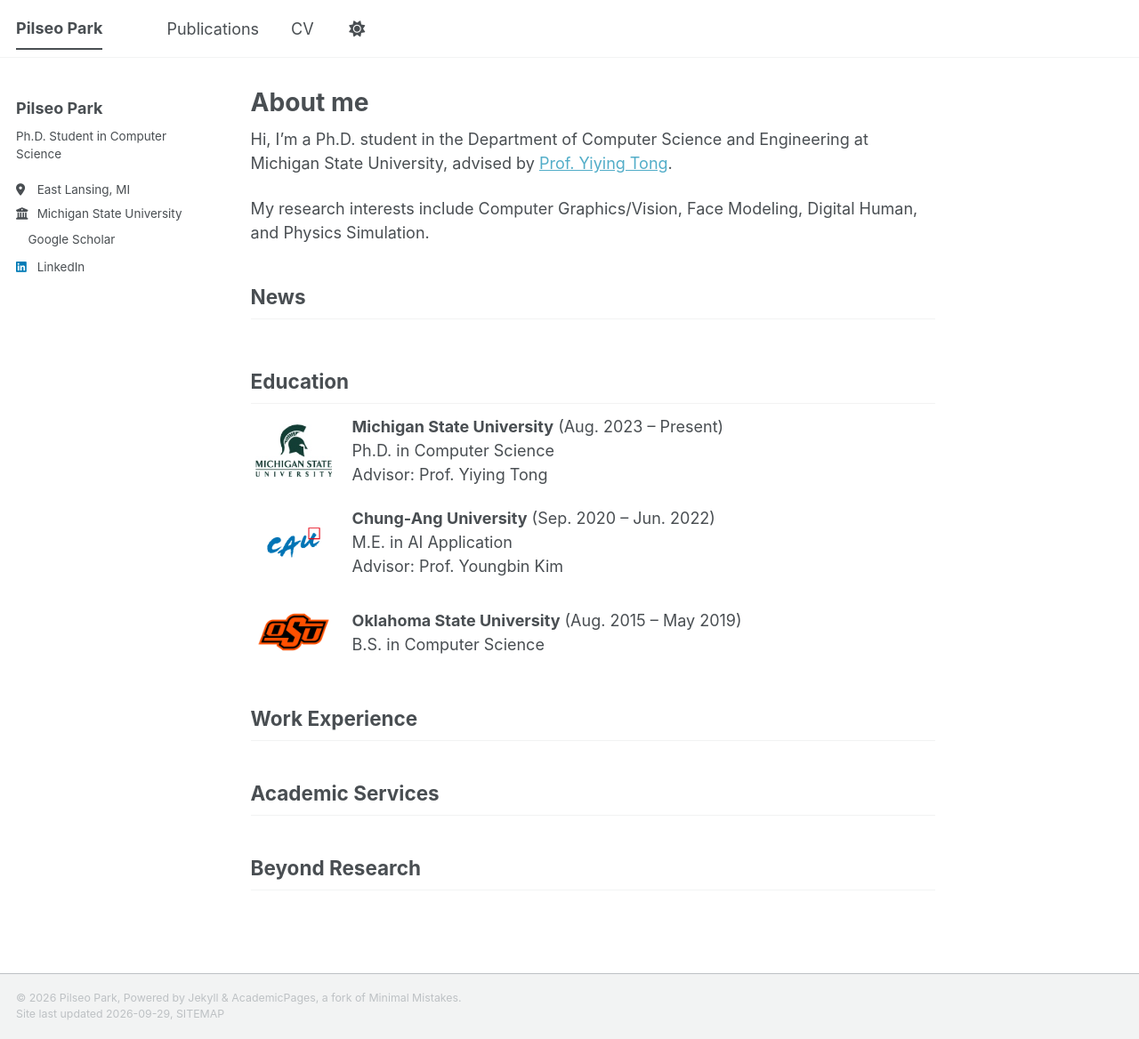
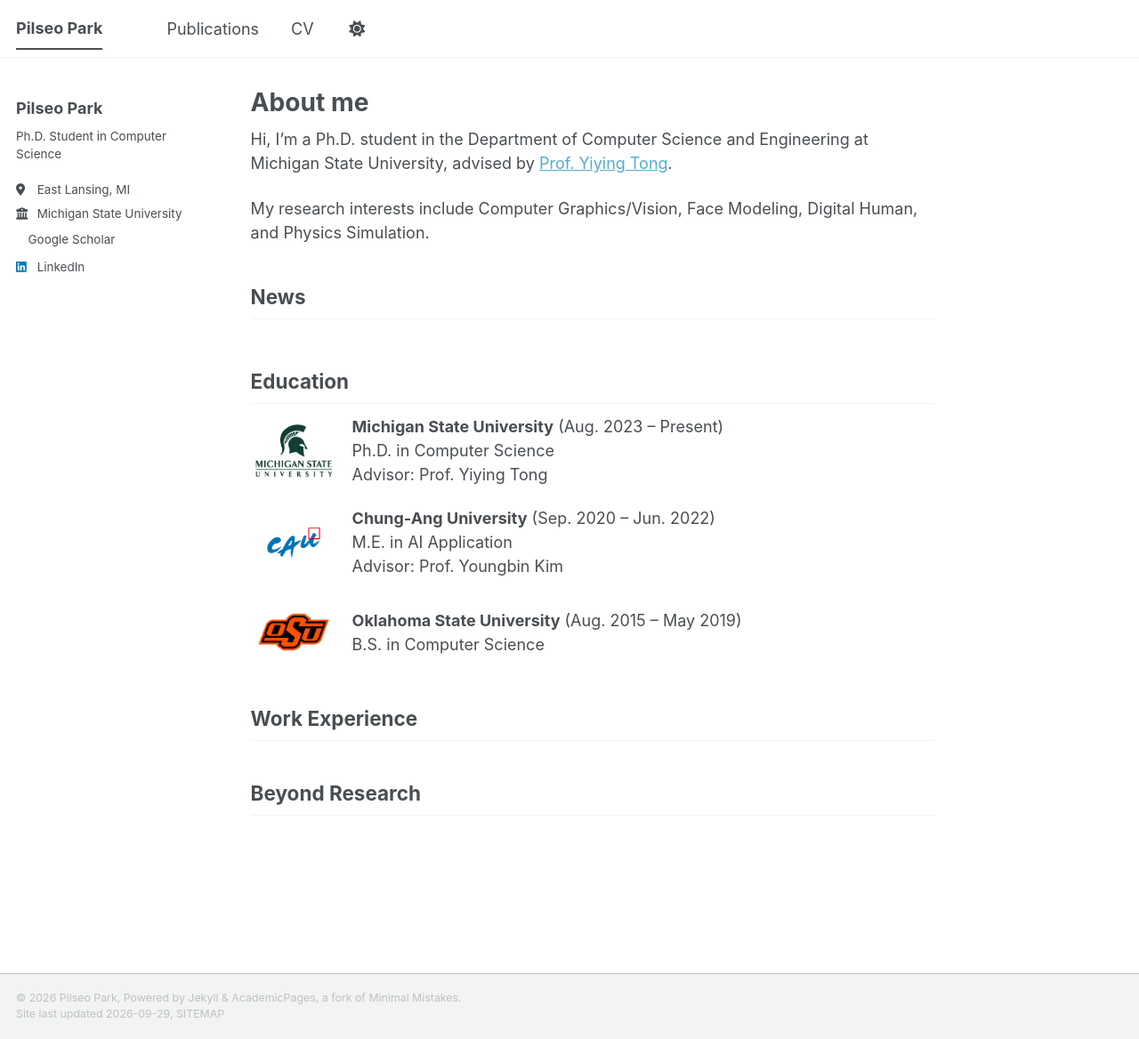
Before and after one commit to bbakpil/bbakpil.github.io, a Jekyll site: the page built from _pages/about.md, in a window 1280 px wide and 1168 px high. Shown: the whole window at 89% size. Built offline with Jekyll 4.4.1, drawn with Linux system fonts in a browser that asks for light colours; a style sheet for code colours, icons or effects is not loaded.

Commit message:
Remove Academic Services section from homepage

```diff
--- a/_pages/about.md
+++ b/_pages/about.md
@@ -40,10 +40,6 @@ My research interests include Computer Graphics/Vision, Face Modeling, Digital H
 
 <!-- Add work experience here. -->
 
-## Academic Services
-
-<!-- Add academic services here. -->
-
 ## Beyond Research
 
 <!-- Add personal interests here. -->
```
